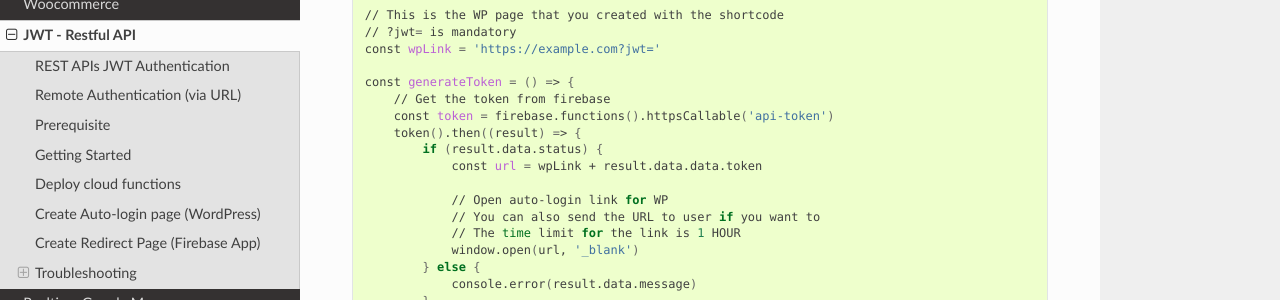
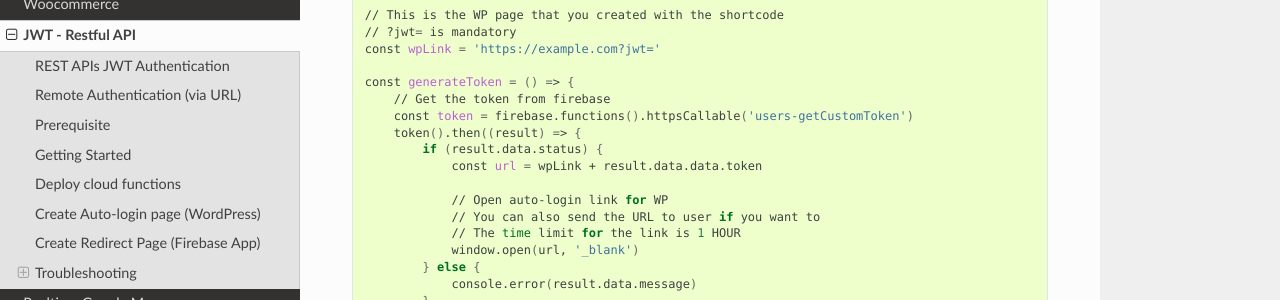
Before and after one commit to dalenguyen/firebase-wordpress-docs, a Sphinx documentation site: the page built from docs/extensions/jwt.rst, in a window 1280 px wide and 900 px high, scrolled down 1668 px. Shown: the part 151-451 px from the top of the window. Built offline with Sphinx 7.4.7 and the Read the Docs theme 2.0.0, drawn with Linux system fonts in a browser that asks for light colours.

Commit message:
fix typo

```diff
--- a/docs/extensions/jwt.rst
+++ b/docs/extensions/jwt.rst
@@ -90,7 +90,7 @@ This example uses JavaScript. However you can implement it by using the same pri
 
     const generateToken = () => {
         // Get the token from firebase
-        const token = firebase.functions().httpsCallable('api-token')
+        const token = firebase.functions().httpsCallable('users-getCustomToken')
         token().then((result) => {
             if (result.data.status) {
                 const url = wpLink + result.data.data.token
```
